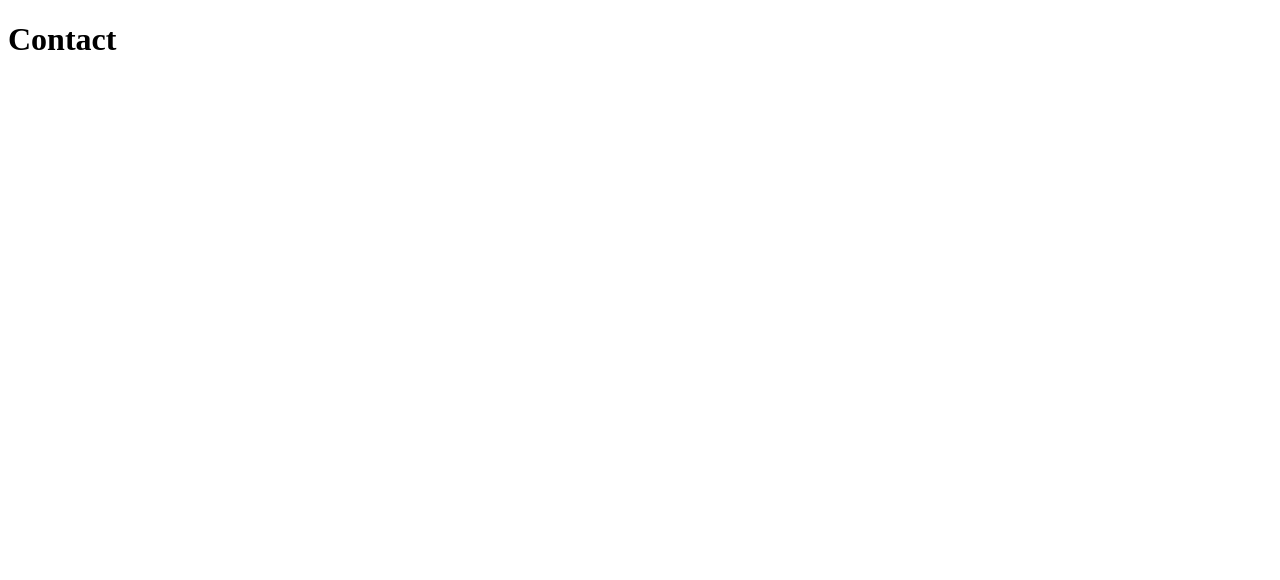
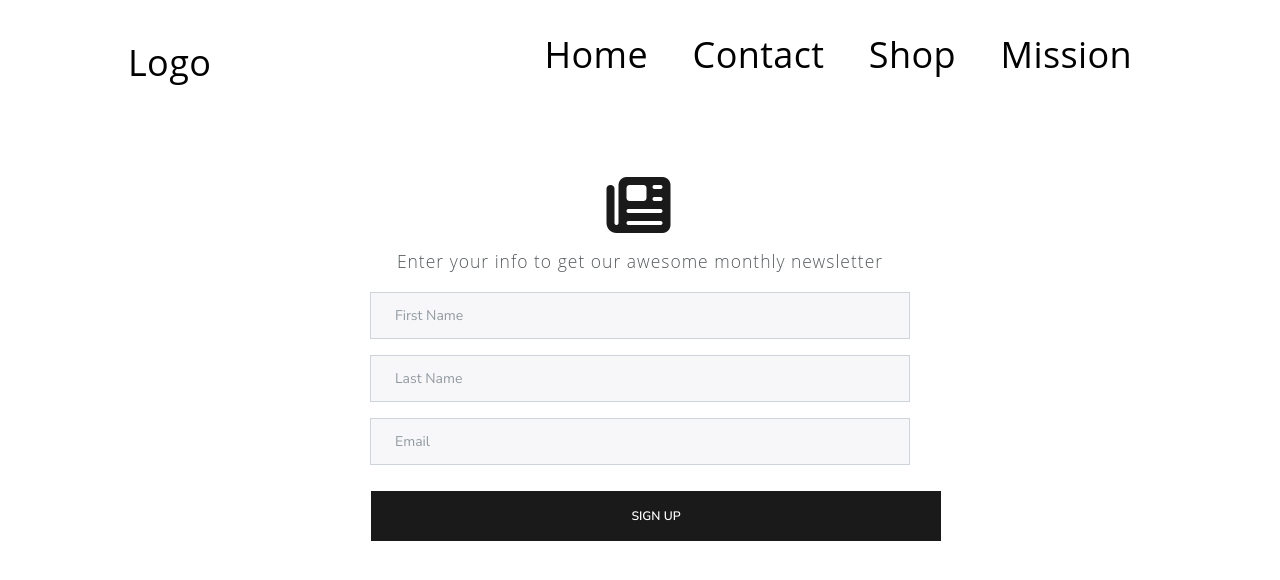
Before and after one commit to ishaniKapoor/RepHairations, a website: page public/Contact.html in a window 1280 px wide. Drawn offline with nearby package versions, Linux system fonts and the light colour scheme.

Commit message:
created a form which adds users to the mailing list on the contact page

```diff
--- a/public/Contact.html
+++ b/public/Contact.html
@@ -3,9 +3,49 @@
 <head>
     <meta charset="UTF-8">
     <meta name="viewport" content="width=device-width, initial-scale=1.0">
+    <!-- <link rel="stylesheet" type="text/css" href="./style/home.css"> -->
+    <link rel="stylesheet" href="https://stackpath.bootstrapcdn.com/bootswatch/4.5.2/lux/bootstrap.min.css">
+    <link rel="stylesheet" type="text/css" href="path/to/font-awesome/css/font-awesome.min.css">
+    <link rel="stylesheet" type="text/css" href="./style/home.css">
+
     <title>Contact</title>
 </head>
 <body>
-    <h1>Contact</h1>
+        <div class=nav>
+            <li class='logo'><a href="./Home.html"> Logo </a></li>
+            <ul class="header">
+                <li><a href="./Home.html"> Home </a></li>
+                <li><a href="./Contact.html"> Contact </a></li>
+                <li><a href="./Shop.html"> Shop </a></li>
+                <li><a href="./Mission.html"> Mission </a></li>
+            </ul>
+        </div>
+
+    <div class="container">
+        <section class="row mt-5 text-center">
+            <div class="col-md-6 m-auto">
+                <h1><i class="fas fa-newspaper fa-2x"></i></h1>
+                <!-- <h1 class="display-4">Newsletter Signup</h1> -->
+                <p class="lead">
+                    Enter your info to get our awesome monthly newsletter
+                </p>
+                <form action="/signup" method="POST">
+                    <div class="form-group">
+                        <input type="text" name="firstName" id="first-name" class="form-control"
+                            placeholder="First Name" required />
+                    </div>
+                    <div class="form-group">
+                        <input type="text" name="lastName" id="last-name" class="form-control" placeholder="Last Name"
+                            required />
+                    </div>
+                    <div class="form-group">
+                        <input type="email" name="email" id="email" class="form-control" placeholder="Email" required />
+                    </div>
+                    <button style="bottom:-60px;" type="submit" class="btn btn-primary btn-block">
+                        Sign Up
+                    </button>
+                </form>
+            </div>
+        </section>
 </body>
 </html>
--- a/public/style/home.css
+++ b/public/style/home.css
@@ -181,11 +181,6 @@ button p:hover {
     width: 100%;
     height: 400px;
 }
-/* .image-container {
-    max-width: 1000px;
-    position: relative;
-    margin: auto;
-} */
 .left, .right {
     cursor: pointer;
     position: absolute;
```
Also changed, not shown: app.js (+46 -1 lines), package.json (+8 -2 lines), public/Home.html (+2 -26 lines), public/fail.html (added, +26 -0 lines), public/sucess.html (added, +27 -0 lines), 1 other file.
